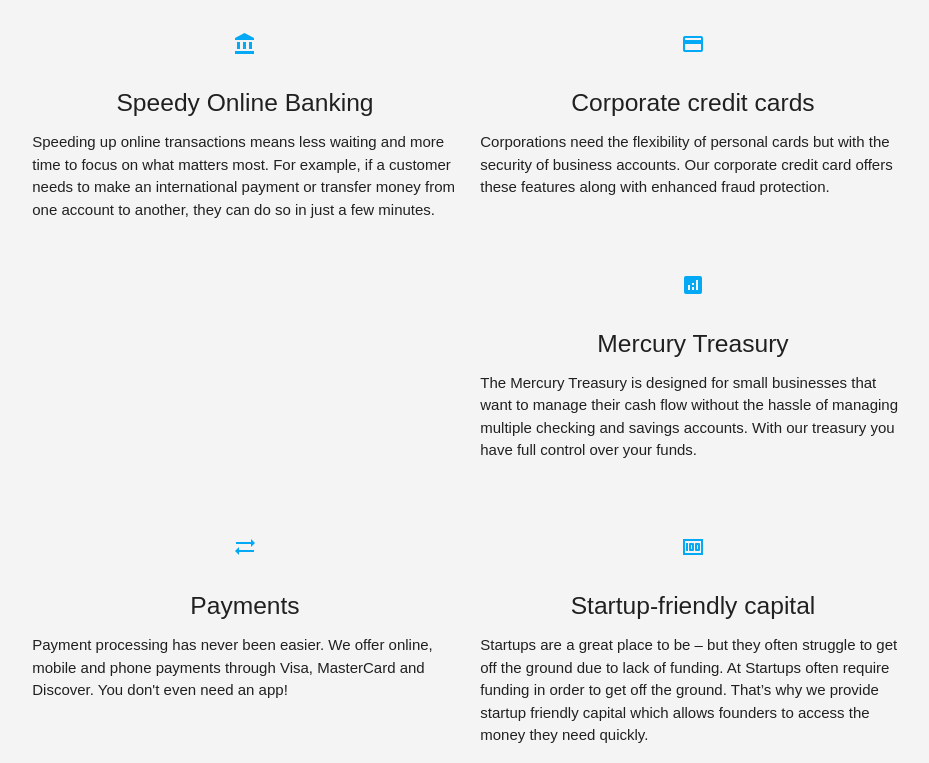
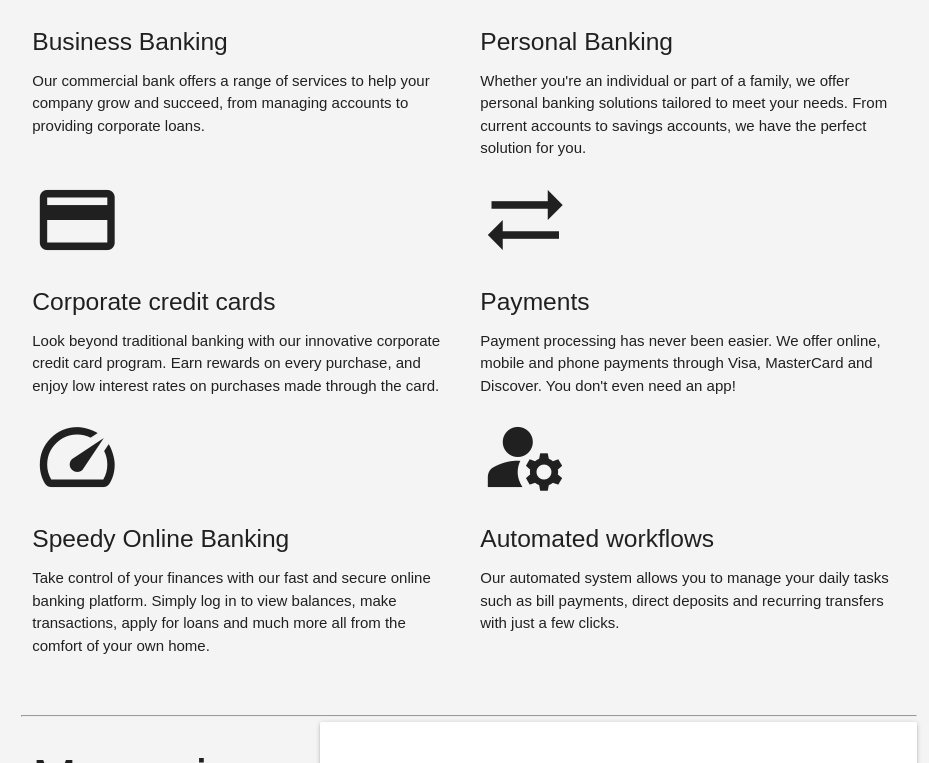
Before and after one commit to devchsykas/FreeCodeCampProjects, a plain HTML site: page ProductLandingPage/index.html in a window 1280 px wide. Shown: the part 713-1476 px from the top of the page, without its empty margins (171-1100 px from the left). Drawn offline with nearby package versions, Linux system fonts and the light colour scheme; files that its build step writes are made by us from their sources.

Commit message:
refactor product section

```diff
--- a/ProductLandingPage/index.html
+++ b/ProductLandingPage/index.html
@@ -103,104 +103,89 @@
         </div>
       </section>
       <!-- Hero Section Ends Here -->
+
+      <!-- Product Section Starts Here -->
+      <section class="product-section section">
+        <div class="container">
+          <div class="row">
+            <h2 class="heading center">Our Services</h2>
+            <div class="col s12  l6">
+              <i class="large material-icons product-icon">account_balance</i>
+              <h5 class="product-title">Business Banking</h5>
+              <p class="product-desc">
+                Our commercial bank offers a range of services to help your
+                company grow and succeed, from managing accounts to providing
+                corporate loans.
+              </p>
+            </div>
+            <div class="col s12  l6">
+              <i class="large material-icons product-icon">account_balance_wallet</i>
+              <h5 class="product-title">Personal Banking</h5>
+              <p class="product-desc">
+                Whether you're an individual or part of a family, we offer
+                personal banking solutions tailored to meet your needs. From
+                current accounts to savings accounts, we have the perfect
+                solution for you.
+              </p>
+            </div>
+            <div class="col s12  l6">
+              <i class="large material-icons product-icon">credit_card</i>
+              <h5 class="product-title">Corporate credit cards</h5>
+              <p class="product-desc">
+                Look beyond traditional banking with our innovative corporate
+                credit card program. Earn rewards on every purchase, and enjoy
+                low interest rates on purchases made through the card.
+              </p>
+            </div>
+            <div class="col s12  l6">
+              <i class="large material-icons product-icon">sync_alt</i>
+              <h5 class="product-title">Payments</h5>
+              <p class="product-desc">
+                Payment processing has never been easier. We offer online,
+                  mobile and phone payments through Visa, MasterCard and
+                  Discover. You don't even need an app!
+              </p>
+            </div>
+            <div class="col s12  l6">
+              <i class="large material-icons product-icon">speed</i>
+              <h5 class="product-title">Speedy Online Banking</h5>
+              <p class="product-desc">
+                Take control of your finances with our fast and secure online
+                banking platform. Simply log in to view balances, make
+                transactions, apply for loans and much more all from the comfort
+                of your own home.
+              </p>
+            </div>
+            <div class="col s12  l6">
+              <i class="large material-icons product-icon">manage_accounts</i>
+              <h5 class="product-title">Automated workflows</h5>
+              <p class="product-desc">
+                Our automated system allows you to manage your daily tasks
+                such as bill payments, direct deposits and recurring transfers
+                with just a few clicks.
+              </p>
+            </div>
+          </div>
+        </div>
+      </section>
+      <!-- Product Section Ends Here-->
+            </div>
+          </div>
+        </div>
+      </section>
+      <!-- Product Section Ends Here-->
+
+      <!-- Solution Section Starts Here-->
     </main>
     <!-- Main Content Ends Here -->
 
     <!-- Main content -->
     <main id="main">
-      <!-- Product section -->
-      <section class="product-section container">
-        <div class="section">
-          <h2 class="heading center">
-            Let banking power your financial operations
-          </h2>
-          <!--   Icon Section   -->
-          <div class="row">
-            <div class="col s12 m6">
-              <div class="icon-block">
-                <h2 class="center light-blue-text">
-                  <i class="material-icons">account_balance</i>
-                </h2>
-                <h5 class="center">Speedy Online Banking</h5>
-                <p class="light">
-                  Speeding up online transactions means less waiting and more
-                  time to focus on what matters most. For example, if a customer
-                  needs to make an international payment or transfer money from
-                  one account to another, they can do so in just a few minutes.
-                </p>
-              </div>
-            </div>
-            <div class="col s12 m6">
-              <div class="icon-block">
-                <h2 class="center light-blue-text">
-                  <i class="material-icons">credit_card</i>
-                </h2>
-                <h5 class="center">Corporate credit cards</h5>
-                <p class="light">
-                  Corporations need the flexibility of personal cards but with
-                  the security of business accounts. Our corporate credit card
-                  offers these features along with enhanced fraud protection.
-                </p>
-              </div>
-            </div>
-            <div class="col s12 m6">
-              <div class="icon-block">
-                <h2 class="center light-blue-text">
-                  <i class="material-icons">analytics</i>
-                </h2>
-                <h5 class="center">Mercury Treasury</h5>
-                <p class="light">
-                  The Mercury Treasury is designed for small businesses that
-                  want to manage their cash flow without the hassle of managing
-                  multiple checking and savings accounts. With our treasury you
-                  have full control over your funds.
-                </p>
-              </div>
-            </div>
-            <div class="col s12 m6">
-              <div class="icon-block">
-                <h2 class="center light-blue-text">
-                  <i class="material-icons">sync_alt</i>
-                </h2>
-                <h5 class="center">Payments</h5>
-                <p class="light">
-                  Payment processing has never been easier. We offer online,
-                  mobile and phone payments through Visa, MasterCard and
-                  Discover. You don't even need an app!
-                </p>
-              </div>
-            </div>
-            <div class="col s12 m6">
-              <div class="icon-block">
-                <h2 class="center light-blue-text">
-                  <i class="material-icons">money</i>
-                </h2>
-                <h5 class="center">Startup-friendly capital</h5>
-                <p class="light">
-                  Startups are a great place to be – but they often struggle to
-                  get off the ground due to lack of funding. At Startups often
-                  require funding in order to get off the ground. That’s why we
-                  provide startup friendly capital which allows founders to
-                  access the money they need quickly.
-                </p>
-              </div>
-            </div>
-            <div class="col s12 m6">
-              <div class="icon-block">
-                <h2 class="center light-blue-text">
-                  <i class="material-icons">manage_accounts</i>
-                </h2>
-                <h5 class="center">Automated workflows</h5>
-                <p class="light">
-                  With our platform you can automate your business processes by
-                  setting up recurring tasks. Simply sign up, add your product
-                  or service, set up payment details and you’re ready to go.
-                </p>
-              </div>
-            </div>
-          </div>
-        </div>
-      </section>
+
+
+
+
+
       <!-- Solution section -->
       <section class="solution-section container">
         <!-- <div class="section">
```
Also changed, not shown: ProductLandingPage/assets/127426 (1).jpg (added), ProductLandingPage/assets/16364 (1).jpg (added), ProductLandingPage/assets/horizonBankLogo.png (added).
